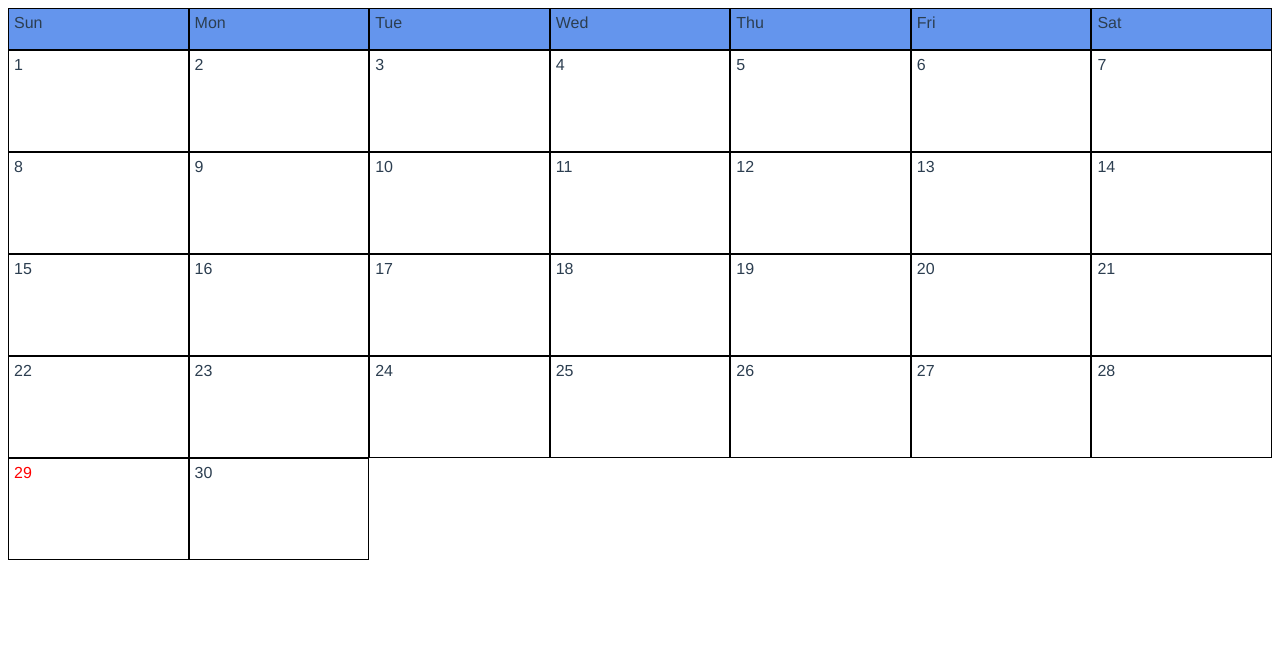
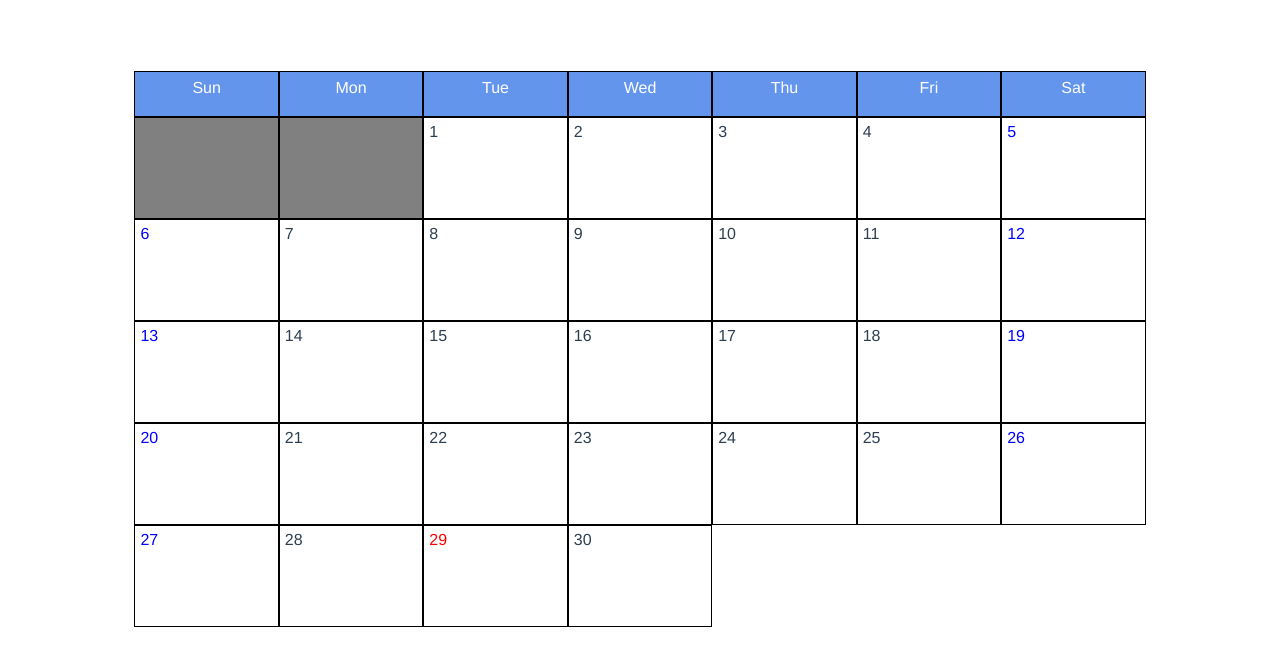
Before and after one commit to JoseLuna12/front-end-calendar, a Vue app: page / in a window 1280 px wide. Shown: the top 666 px of the page. Built offline with nearby package versions, Linux system fonts and the light colour scheme.

Commit message:
added different color on weekends

```diff
--- a/src/App.vue
+++ b/src/App.vue
@@ -11,5 +11,8 @@
   -moz-osx-font-smoothing: grayscale;
   color: #2c3e50;
   margin: 0;
+  padding-left: 10%;
+  padding-right: 10%;
+  padding-top: 5%;
 }
 </style>
--- a/src/components/day.vue
+++ b/src/components/day.vue
@@ -1,25 +1,38 @@
 <template>
-  <div
-    class="day"
-    v-on:click="select"
-    v-bind:class="{ selected_class: selected, today: isToday }"
-  >
-    {{ DayNumber }}
+  <div>
+    <div v-if="DayNumber != '' ">
+      <div
+        class="day"
+        v-on:click="select"
+        v-bind:class="{ selected_class: selected, today: isToday, weekend: isWeekend }"
+      >
+        {{ DayNumber }}
+      </div>
+    </div>
+    <div v-else>
+        <blockDay />
+    </div>
   </div>
 </template>
 
 <script>
+import blockDay from "./blockDay";
 export default {
   name: "Day",
-  props: ["DayNumber", "FirstDay"],
+  props: ["DayNumber", 'DayWeek'],
+  components: {
+    blockDay
+  },
   data() {
     return {
       selected: false,
       isToday: false,
+      isWeekend: false
     };
   },
   created() {
     this.Today();
+    this.Weekend();
   },
   methods: {
     select() {
@@ -27,6 +40,10 @@ export default {
     },
     Today() {
       this.isToday = this.$props.DayNumber == this.$store.state.currentDate;
+    },
+    Weekend(){
+        let days = this.$store.state.days;
+        this.isWeekend = this.$props.DayWeek == days[0] || this.$props.DayWeek == days[days.length - 1];
     }
   }
 };
@@ -47,4 +64,7 @@ export default {
 .today {
   color: red;
 }
+.weekend{
+    color: blue;
+}
 </style>
--- a/src/components/dayLabel.vue
+++ b/src/components/dayLabel.vue
@@ -18,6 +18,8 @@ export default {
 .day {
   background-color: cornflowerblue;
   height: 30px;
-  padding: 5px;
+  padding: 7px;
+  color:white;
+  text-align: center;
 }
 </style>
--- a/src/views/Home.vue
+++ b/src/views/Home.vue
@@ -4,7 +4,7 @@
       <DayLabel v-for="d in Days" :key="d" :DayName="d" />
     </div>
     <div id="Calendar">
-      <Day v-for="d in MonthDays" :key="d" :DayNumber="d" />
+      <Day v-for="(d, index) in MonthDays" :key="index" :DayNumber="d.month" :DayWeek="Days[d.day]"/>
     </div>
   </div>
 </template>
@@ -58,10 +58,35 @@ export default {
     setMonthDays(year, month){
       let firstDay = new Date(year, month).getDay();
       let daysInMonth = 32 - new Date(year, month, 32).getDate();
+
+      this.FirstDay = firstDay;
+      this.setUpMonths(this.FirstDay);
+
+      let WeekDays = this.FirstDay;
+
       for(let i = 1; i <= daysInMonth; i++){
-        this.MonthDays.push(i);
+        this.MonthDays.push(
+          {
+            month: i,
+            day: WeekDays
+          }
+        );
+        if(WeekDays > this.Days.length - this.FirstDay){
+          WeekDays = 0;
+        }else{
+          WeekDays++
+        }
       }
-      this.FirstDay = firstDay;
+    },
+    setUpMonths(days){
+      for(let i = 0; i < days; i++){
+        this.MonthDays.push(
+          {
+            month: '',
+            day: i
+          }
+        );
+      }
     }
   }
 };
```
